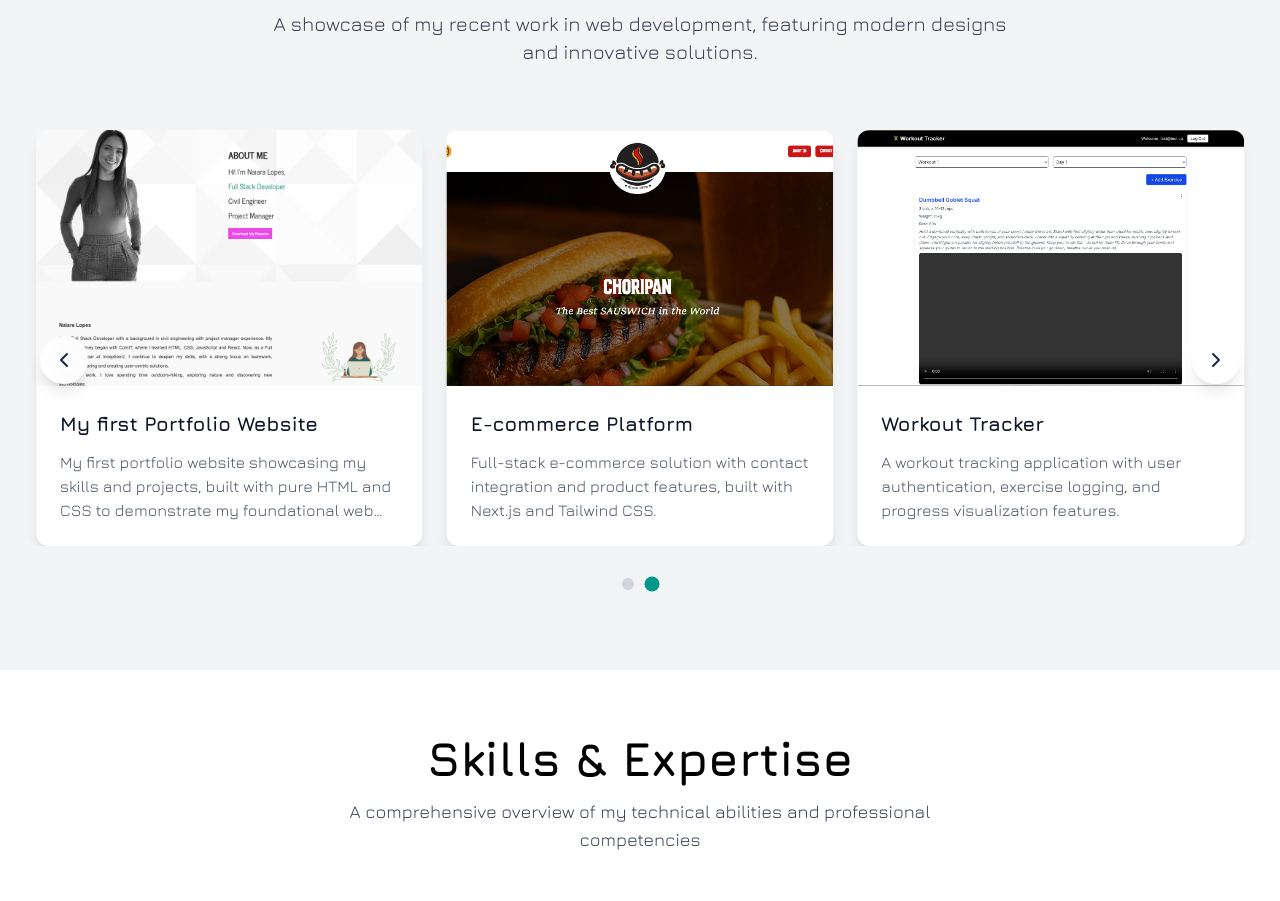
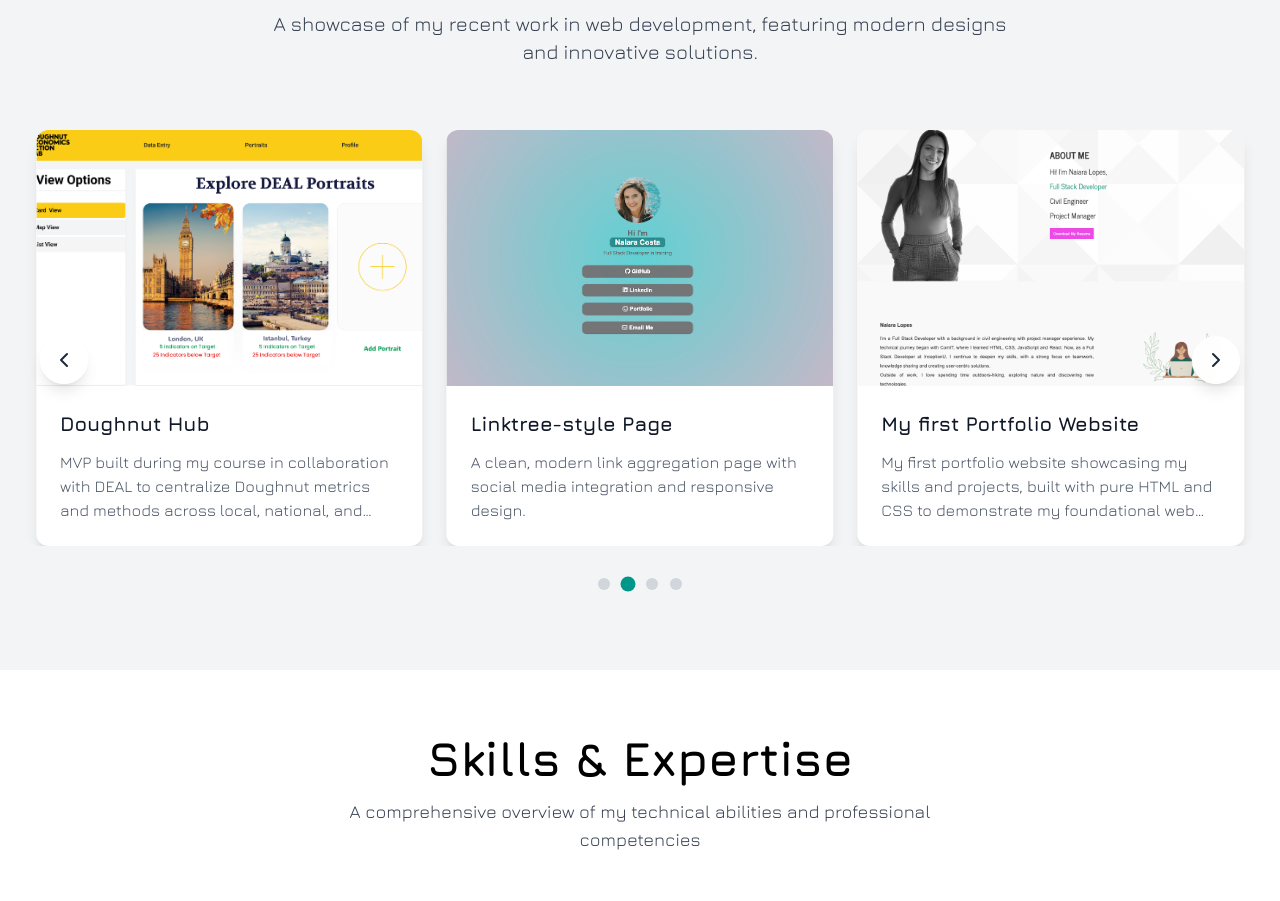
Before and after one commit to nailopes/my-portfolio-nextjs, a Next.js app: page / in a window 1280 px wide. Shown: the part 1480-2381 px from the top of the page. Built offline with nearby package versions, Linux system fonts and the light colour scheme.

Commit message:
add case study pages for Transit Map and Doughnut Data Hub MVP

```diff
--- a/app/components/Projects.jsx
+++ b/app/components/Projects.jsx
@@ -8,6 +8,20 @@ export default function Projects() {
     const [slidesToShow, setSlidesToShow] = useState(1);
 
     const projects = [
+        {
+            title: "Transit Map",
+            image: "/transit-map.png",
+            alt: "Icon-driven, accessible transit for seniors & visitors",
+            link: "https://nailopes.github.io/transit-map/",
+            description: "Course client project: an interactive map that surfaces nearby stops, routes, and live service info with an icon-first UI designed to reduce language barriers and improve clarity."
+        },
+        {
+            title: "Doughnut Hub",
+            image: "/doughnut-hub.png",
+            alt: "Multi-scale portraits, comparisons, practitioner guidance",
+            link: "https://nailopes.github.io/doughnut-hub/",
+            description: "MVP built during my course in collaboration with DEAL to centralize Doughnut metrics and methods across local, national, and global scales. Includes custom Data Portraits, interactive Doughnut plots, and embedded guidance."
+        },
         {
             title: "Linktree-style Page",
             image: "/linktree.png",
```
Also changed, not shown: public/doughnut-hub.png (added), public/transit-map.png (added).
